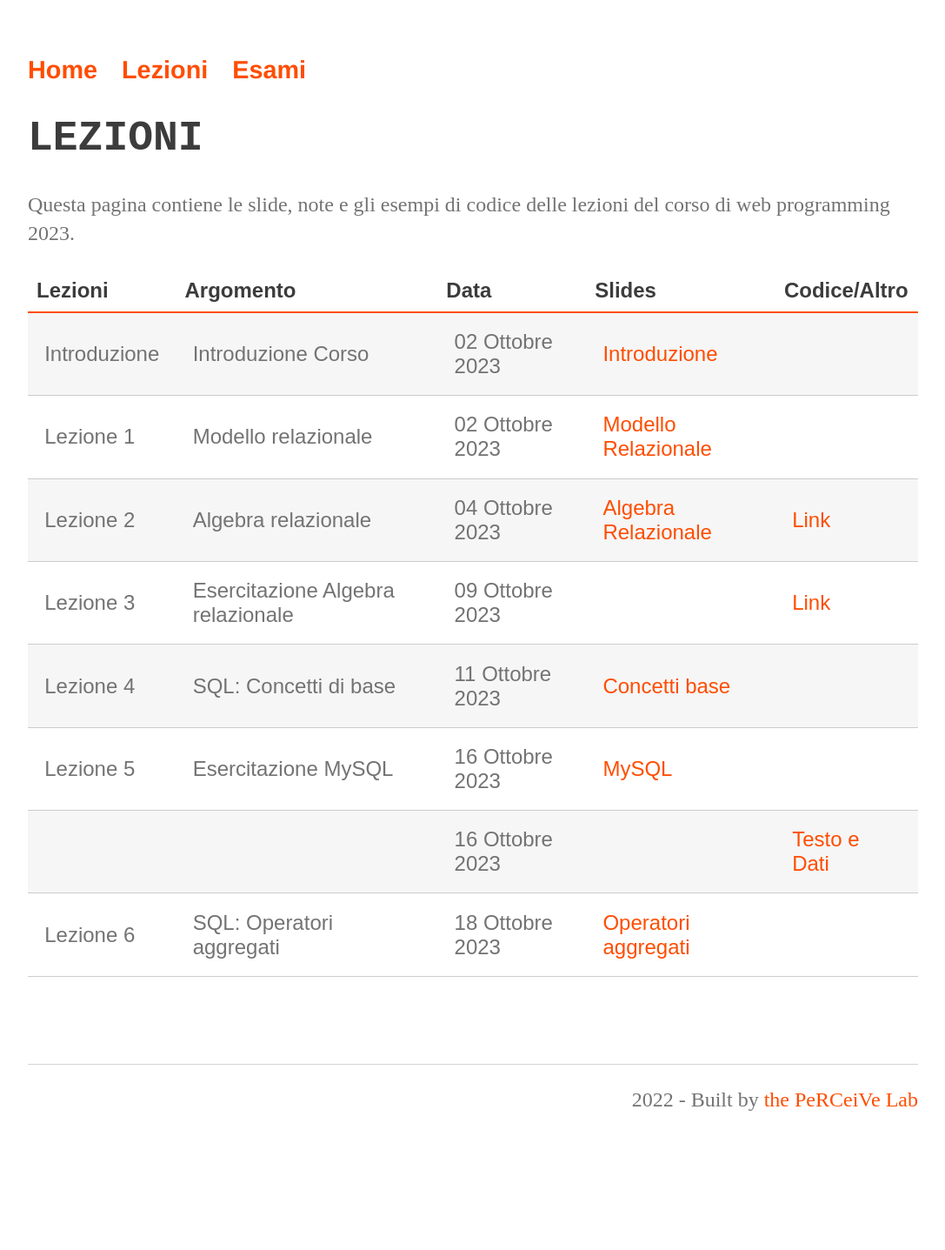
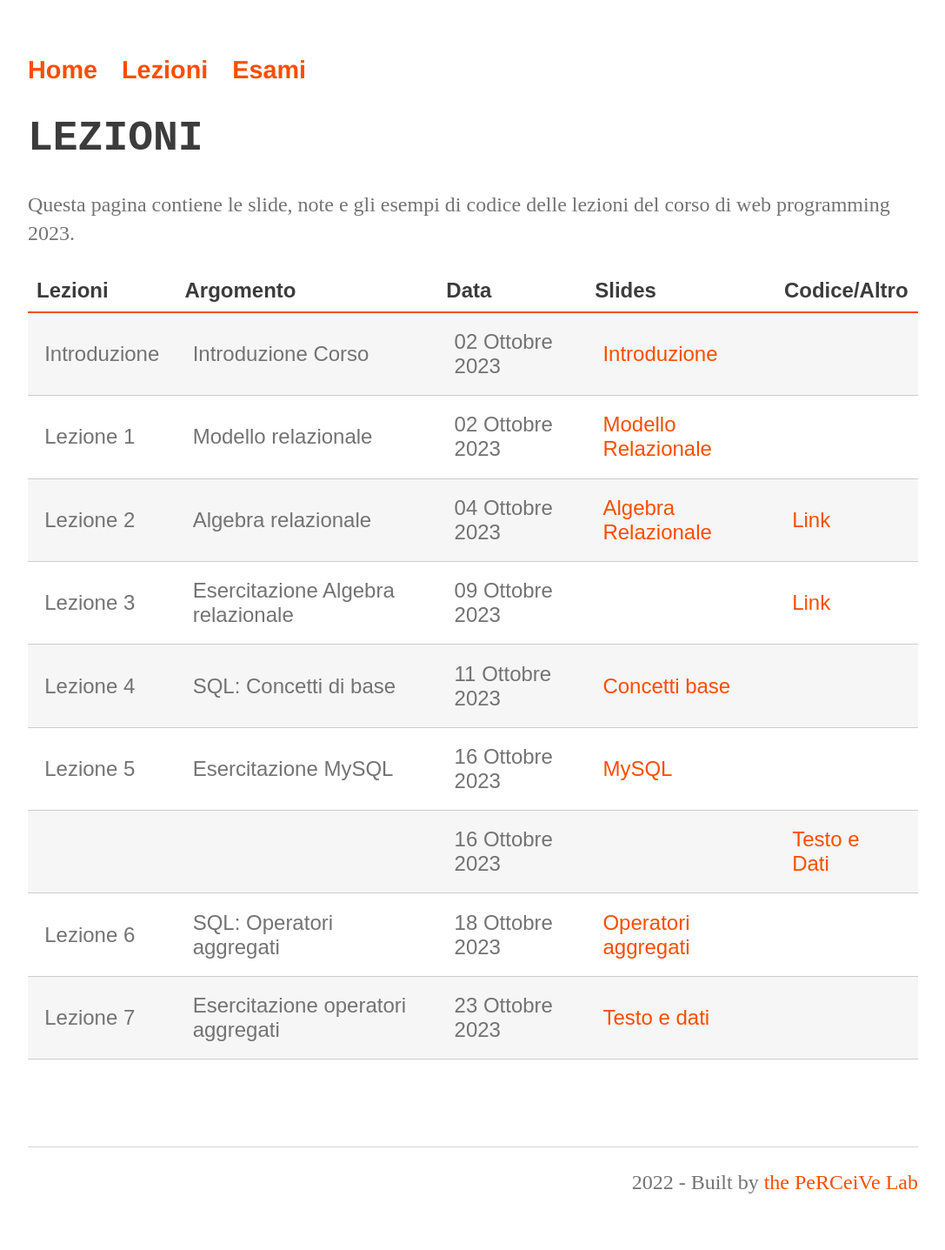
Before and after one commit to perceivelab/database-course, a Jekyll site: the page built from lezioni.md, in a window 1280 px wide. Shown: the whole page at 87% size, without its empty margins (96-1183 px from the left). Built offline with Jekyll 4.4.1, drawn with Linux system fonts in a browser that asks for light colours; our own code applies the rules of GitHub Pages for plain Markdown files; before the commit the page ends 1341 px from its top, so only the background shows below that.

Commit message:
Update lezioni.md

```diff
--- a/lezioni.md
+++ b/lezioni.md
@@ -15,6 +15,7 @@ Questa pagina contiene le slide, note e gli esempi di codice delle lezioni del c
 | Lezione 5  | Esercitazione MySQL                    | 16 Ottobre 2023   | [MySQL](https://drive.google.com/file/d/1Pqm2TqSfBQXboEPyh3y2eGgEH5mt-PA7/view?usp=share_link)                        |             |
 |   |                     | 16 Ottobre 2023   | |[Testo e Dati](https://drive.google.com/file/d/1i7J1amDr4M01sJzI3dO-i5pdI1dERq1H/view?usp=share_link)                        |
 | Lezione 6  | SQL: Operatori aggregati                   | 18 Ottobre 2023   | [Operatori aggregati](https://drive.google.com/file/d/1A4mCEehIwVzy1upPbaMFVsH7opPb6-3o/view?usp=sharing)                        |             |
+| Lezione 7  | Esercitazione operatori aggregati                    | 23 Ottobre 2023   | [Testo e dati](https://drive.google.com/file/d/1alp57gl_lSawSC__nKefzSyRTYZMPwdD/view?usp=sharing)                        |          |
 
 
 
```
